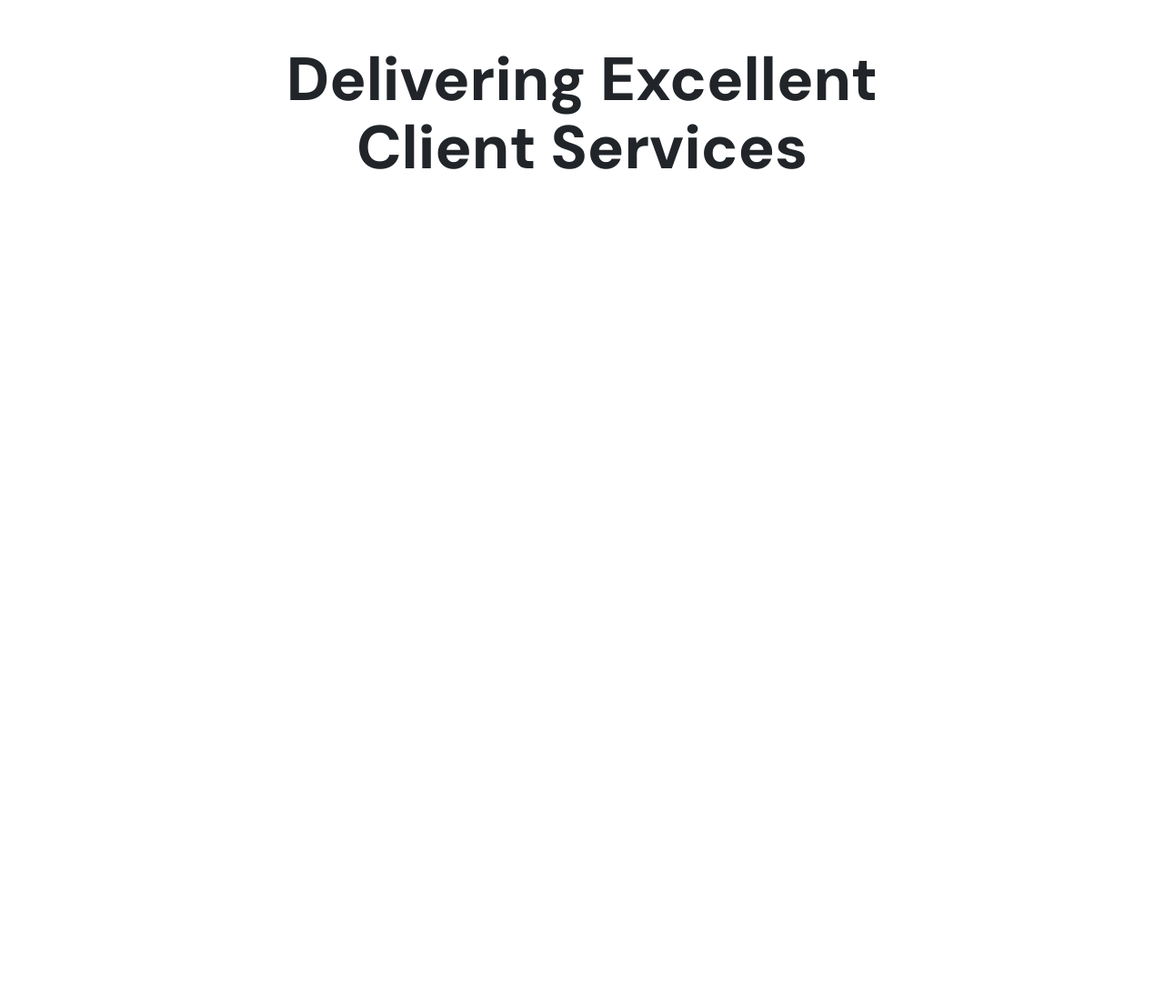
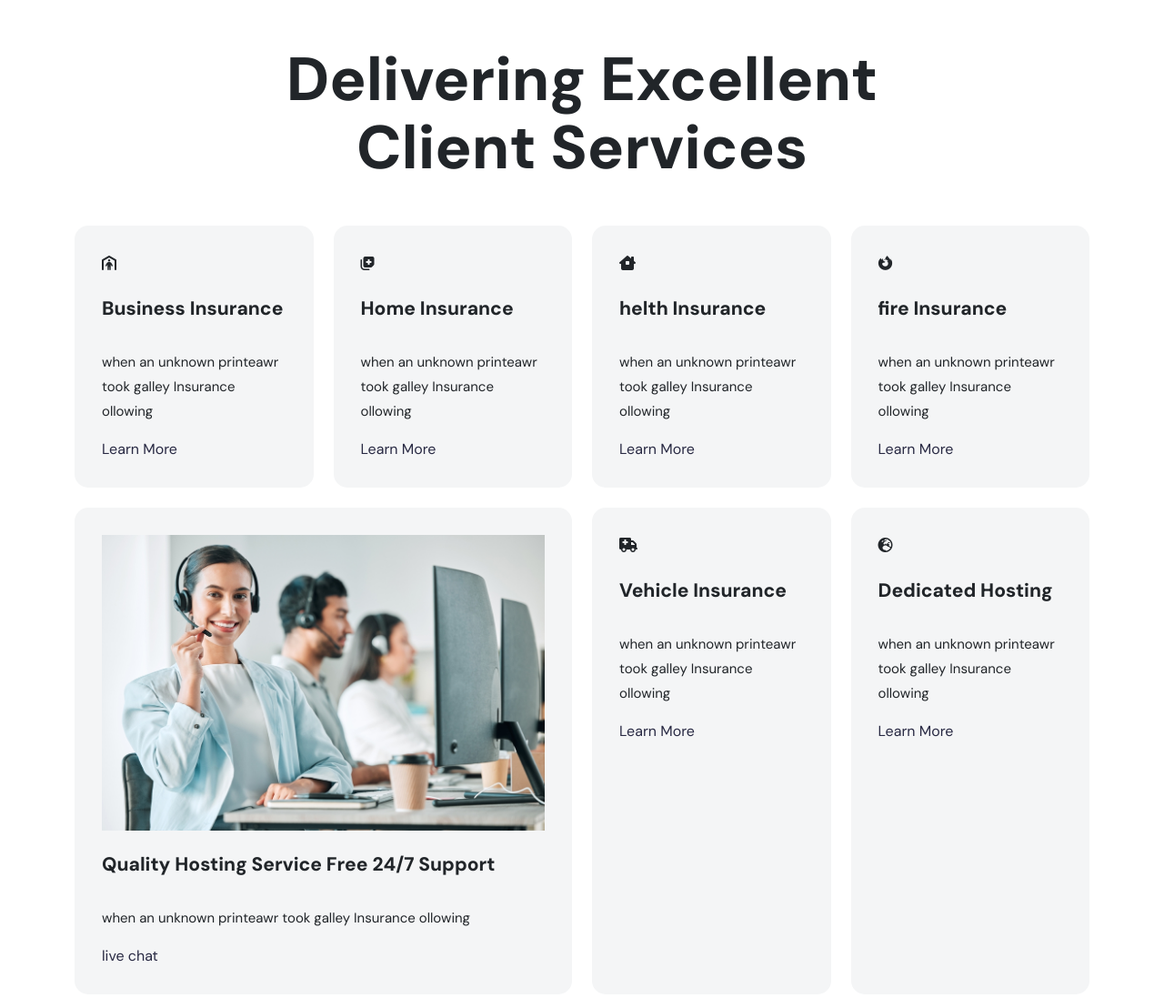
Before and after one commit to sumonrst/Bizify, a plain HTML site: page index.html in a window 1280 px wide. Shown: the part 879-1976 px from the top of the page at 91% size. Before the commit the page ends 1179 px from the top, so only its background shows below. Drawn offline with Linux system fonts and the light colour scheme.

Commit message:
home 2 service section add

```diff
--- a/assets/css/base/_common.scss
+++ b/assets/css/base/_common.scss
@@ -32,7 +32,7 @@
       }
   }
 
-    /* Section Title CSS Start */
+    /* Section Title CSS Start Common */
 
   .service-title-2 {
         text-align: center;
--- a/assets/css/layouts/_all.scss
+++ b/assets/css/layouts/_all.scss
@@ -18,4 +18,5 @@
 @import 'test-testimonial';
 // Home-1 File Link
 @import 'home-1/slider';
+@import 'home-1/service-2';
 // @import 'single-testimonial';
--- /dev/null
+++ b/assets/css/layouts/home-1/_service-2.scss
@@ -0,0 +1,21 @@
+
+
+
+
+.service_2_area__service-2 {
+    display: grid;
+    grid-template-columns: repeat(4, 1fr);
+    justify-content: space-between;
+    gap: 22px;
+  }
+  .service_2_area__single-service-2 {
+    background-color: #F4F5F6;
+    padding: 30px;
+    border-radius: 15px;
+  }
+  .service_2_area__service-2-title {
+    font-size: 21px;
+  }
+  .service_2_area__single-service-2.item-5 {
+	grid-column: 1 / 3;
+}
--- a/index.html
+++ b/index.html
@@ -147,9 +147,92 @@
                     </div>
                 </div>
             </div>
+            <div class="row mt-5">
+                <div class="col-xl-12">
+                    <div class="service_2_area__service-2">
+                        <div class="service_2_area__single-service-2 item-1">
+                            <i class="fa-solid fa-person-shelter"></i>
+                            <div class="service_2_area__service-2-content">
+                                <h2 class="service_2_area__service-2-title">Business Insurance</h2>
+                                <p class="service_2_area__service-2-desc">
+                                    when an unknown printeawr took galley Insurance ollowing
+                                </p>
+                                <a class="service_2_area__service-2-btn" href="#">Learn More</a>
+                            </div>
+                        </div>
+                        <div class="service_2_area__single-service-2 item-2">
+                            <i class="fa-solid fa-notes-medical"></i>
+                            <div class="service_2_area__service-2-content">
+                                <h2 class="service_2_area__service-2-title">Home Insurance</h2>
+                                <p class="service_2_area__service-2-desc">
+                                    when an unknown printeawr took galley Insurance ollowing
+                                </p>
+                                <a class="service_2_area__service-2-btn" href="#">Learn More</a>
+                            </div>
+                        </div>
+                        <div class="service_2_area__single-service-2 item-3">
+                            <i class="fa-solid fa-house-chimney-window"></i>
+                            <div class="service_2_area__service-2-content">
+                                <h2 class="service_2_area__service-2-title">helth Insurance</h2>
+                                <p class="service_2_area__service-2-desc">
+                                    when an unknown printeawr took galley Insurance ollowing
+                                </p>
+                                <a class="service_2_area__service-2-btn" href="#">Learn More</a>
+                            </div>
+                        </div>
+                        <div class="service_2_area__single-service-2 item-4">
+                            <i class="fa-brands fa-firefox-browser"></i>
+                            <div class="service_2_area__service-2-content">
+                                <h2 class="service_2_area__service-2-title">fire Insurance</h2>
+                                <p class="service_2_area__service-2-desc">
+                                    when an unknown printeawr took galley Insurance ollowing
+                                </p>
+                                <a class="service_2_area__service-2-btn" href="#">Learn More</a>
+                            </div>
+                        </div>
+                        <div class="service_2_area__single-service-2 item-5">
+                            <div class="service_2_area__service-2-content">
+                                <div class="service_2_area__service-2-image">
+                                    <img src="assets/images/service/service-1.jpg">
+                                </div>
+                                <div class="service_2_area__service-2-desc">
+                                    <h2 class="service_2_area__service-2-title">Quality Hosting Service Free
+                                        24/7 Support</h2>
+                                    <p class="service_2_area__service-2-desc">
+                                        when an unknown printeawr took galley Insurance ollowing
+                                    </p>
+                                    <a class="service_2_area__service-2-btn-live-chat" href="#">live chat</a>
+                                </div>
+                            </div>
+                        </div>
+                        <div class="service_2_area__single-service-2 item-6">
+                            <i class="fa-solid fa-truck-medical"></i>
+                            <div class="service_2_area__service-2-content">
+                                <h2 class="service_2_area__service-2-title">Vehicle Insurance</h2>
+                                <p class="service_2_area__service-2-desc">
+                                    when an unknown printeawr took galley Insurance ollowing
+                                </p>
+                                <a class="service_2_area__service-2-btn" href="#">Learn More</a>
+                            </div>
+                        </div>
+                        <div class="service_2_area__single-service-2 item-7">
+                            <i class="fa-solid fa-earth-europe"></i>
+                            <div class="service_2_area__service-2-content">
+                                <h2 class="service_2_area__service-2-title">Dedicated Hosting</h2>
+                                <p class="service_2_area__service-2-desc">
+                                    when an unknown printeawr took galley Insurance ollowing
+                                </p>
+                                <a class="service_2_area__service-2-btn" href="#">Learn More</a>
+                            </div>
+                        </div>
+                    </div>
+                </div>
+            </div>
         </div>
      </section>
     <!-- 3. Service CSS End -->
+
+
 
 
 
```
Also changed, not shown: assets/css/style.css, assets/images/service/service-1.jpg (added), 1 other file.
